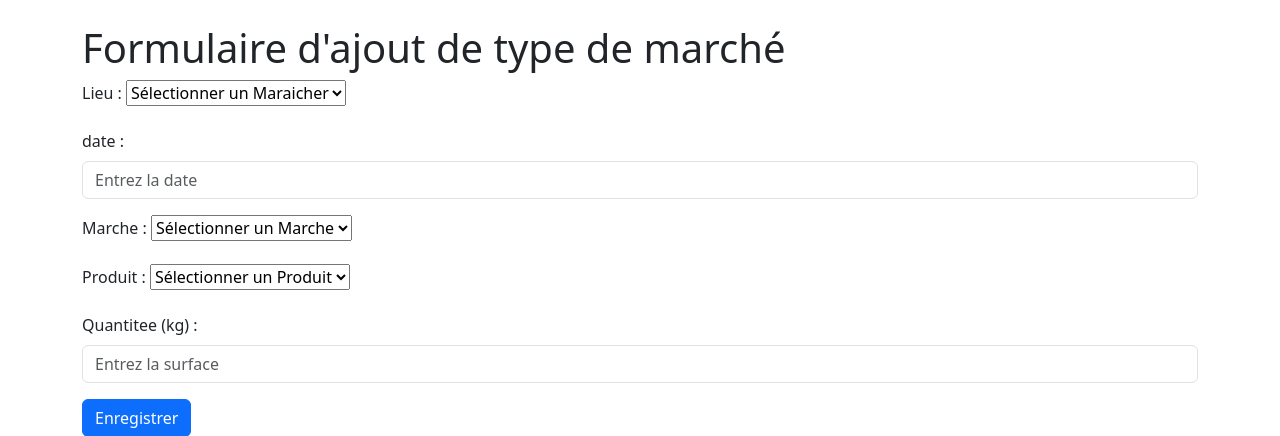
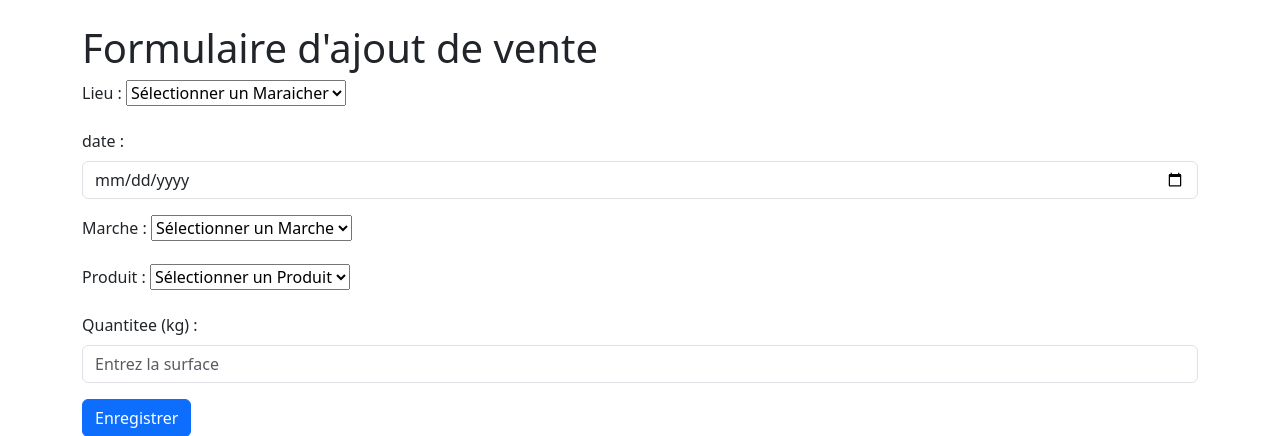
Before and after one commit to bdidier3/SAE1_04, a Flask app: page /ventes/add in a window 1280 px wide. Shown: the top 436 px of the page. Run offline with Flask 3, Linux system fonts and the light colour scheme; data comes from the database, SQL or seed files in the repository.

Commit message:
add vente

```diff
--- a/app.py
+++ b/app.py
@@ -387,6 +387,7 @@
 
     return render_template('ventes/add_ventes.html', ventes=ventes, maraicher=maraicher, type_marche=type_marche, produit=produit)
 
+@app.route('/ventes/add', methods=['POST'])
 def valid_add_vente():
         mycursor = get_db().cursor()
 
@@ -397,7 +398,7 @@
         id_produit = request.form.get('id_produit', '')
         quantitee = request.form.get('quantitee', '')
         tuple_insert = (id_maraicher, date_vente, id_type_marche, id_produit, quantitee, id_vente)
-        sql = "INSERT INTO Quantitee_vendue (id_vente ,id_maraicher , date_vente , id_type_marche, id_produit, quantitee) VALUES (%s, %s, %s, %s, %s, %s);"
+        sql = "INSERT INTO Quantitee_vendue (id_maraicher , date_vente , id_type_marche, id_produit, quantitee) VALUES ( %s, %s, %s, %s, %s);"
         mycursor.execute(sql, tuple_insert)
         get_db().commit()
         message = u'type ajouté , id maraiche :' + id_maraicher+ 'date vente : ' + date_vente + ' id_type_marche : ' + id_type_marche + ' id_produit' + id_produit + ' quantitee: ' + quantitee
--- a/templates/ventes/add_ventes.html
+++ b/templates/ventes/add_ventes.html
@@ -9,8 +9,8 @@
 </head>
 <body>
     <div class="container mt-4">
-        <h1>Formulaire d'ajout de type de marché</h1>
-        <form action="/type-marche/add" method="post">
+        <h1>Formulaire d'ajout de vente</h1>
+        <form action="/ventes/add" method="post">
     <!-- Champ pour le Libellé -->
 
     <div class="mb-3">
@@ -26,7 +26,7 @@
     <!-- Champ pour le Lieu -->
     <div class="mb-3">
         <label for="date_vente" class="form-label">date :</label>
-        <input type="text"
+        <input type="date"
                class="form-control"
                id="date_vente"
                placeholder="Entrez la date"
```
